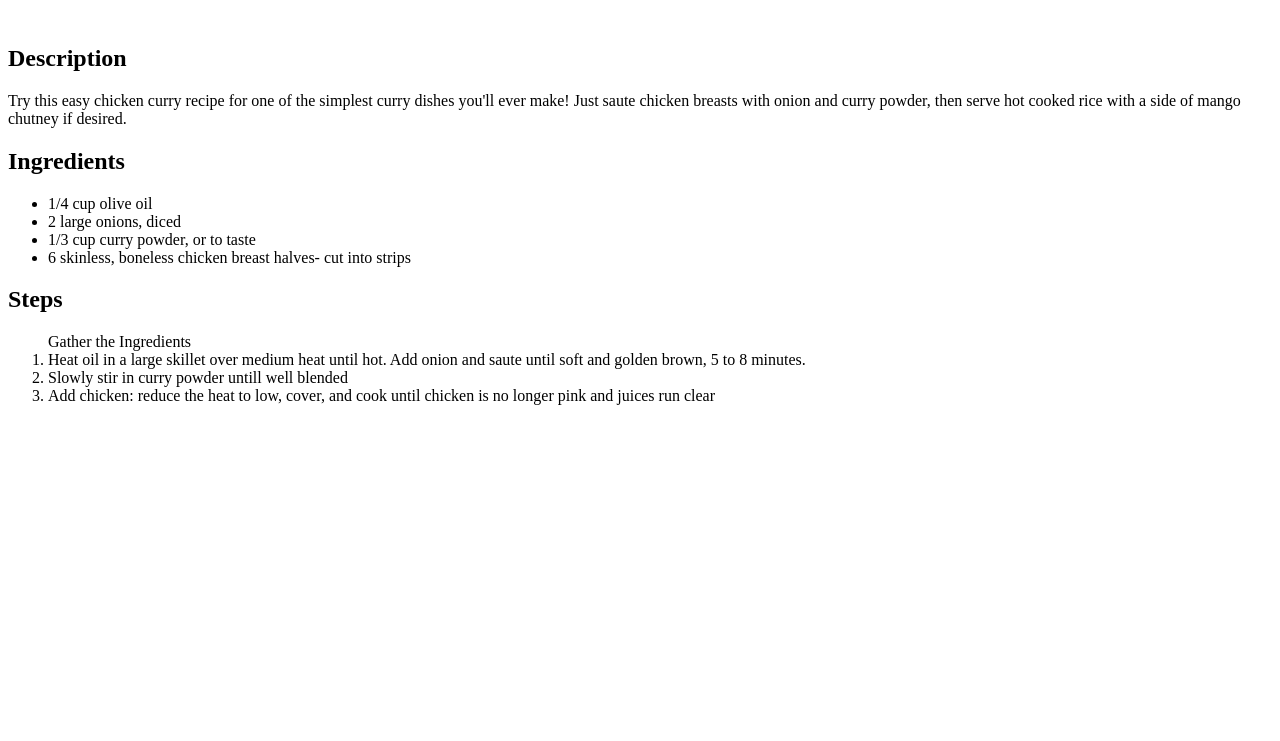
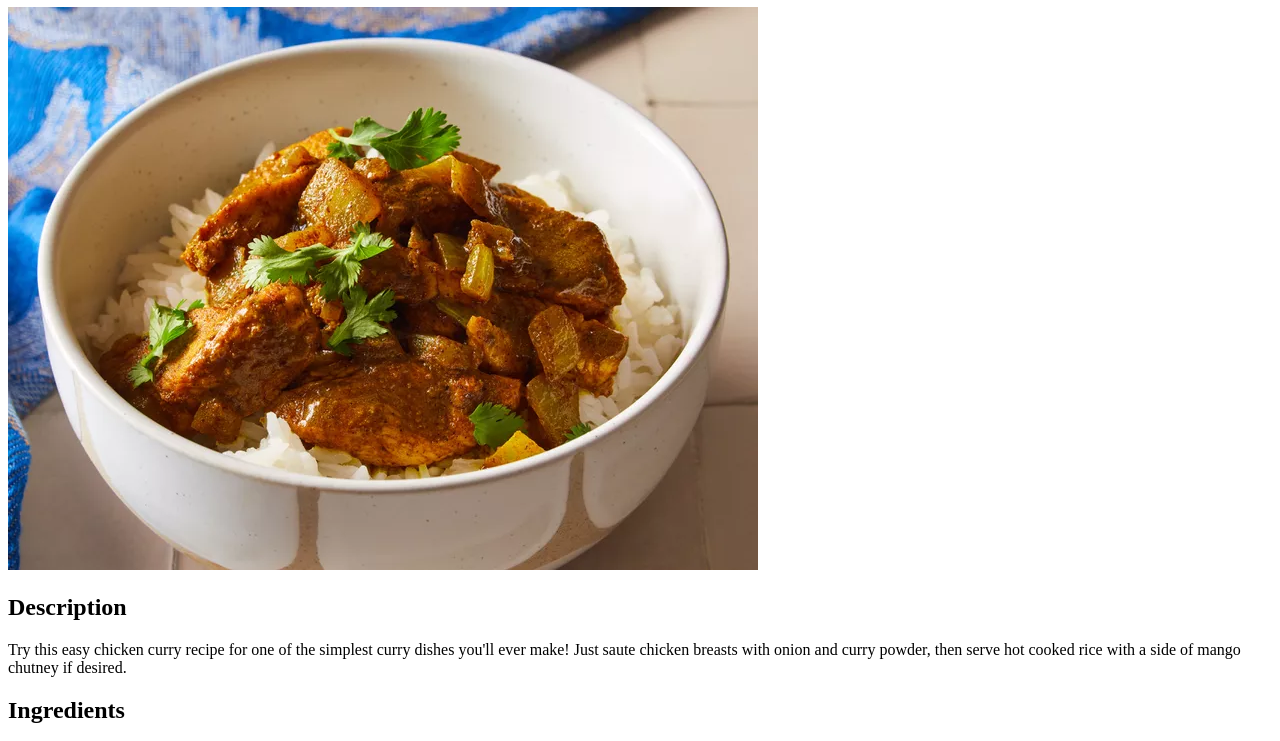
Before and after one commit to Adun-wd/odin-recipes, a plain HTML site: page recipes/chicken curry.html in a window 1280 px wide. Shown: the part 73-814 px from the top of the page. Drawn offline with Linux system fonts and the light colour scheme.

Commit message:
Fix recipe image paths

```diff
--- a/recipes/chicken curry.html
+++ b/recipes/chicken curry.html
@@ -3,7 +3,8 @@
 <head>
      <h1>Chicken Curry</h1>
 
-     <img src="">
+      <img src="../images/Chicken-Curry.jpg" alt="chicken-curry">
+
 
      <h2>Description</h2>
 
```
Also changed, not shown: recipes/jollof rice.html (+1 -0 lines).
